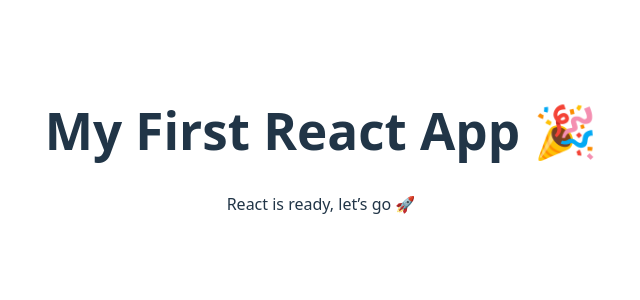
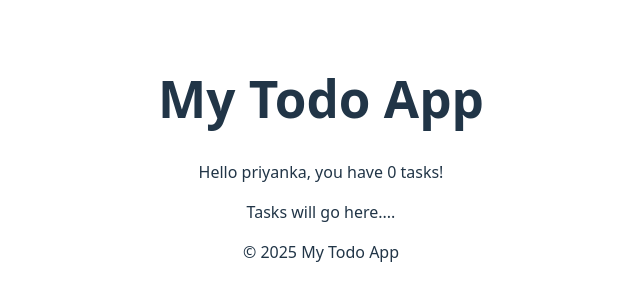
Before and after one commit to priyanka5123/react_practice, a React (Vite) app in the folder react-todo-app/: page / in a window 1280 px wide. Shown: the part 250-550 px from the top of the page, without its empty margins (319-959 px from the left). Built offline with nearby package versions, Linux system fonts and the light colour scheme.

Commit message:
added components

```diff
--- a/react-todo-app/src/App.jsx
+++ b/react-todo-app/src/App.jsx
@@ -1,14 +1,18 @@
-// import { useState } from 'react'
 import './App.css'
+import Header from './Header'
+import Footer from './Footer'
+import WelcomeMessage from './WelcomeMessage'
 
 function App() {
-  // const [count, setCount] = useState(0)
 
   return (
     <>
       <div>
-        <h1>My First React App 🎉</h1>
-        <p>React is ready, let’s go 🚀</p>
+        <Header/>
+        {/* <h1>My First React App 🎉</h1> */}
+        <WelcomeMessage/>
+        <p>Tasks will go here....</p>
+        <Footer/>
       </div>
     </>
   )
--- /dev/null
+++ b/react-todo-app/src/Footer.jsx
@@ -0,0 +1,5 @@
+function Footer() {
+    return <footer>© 2025 My Todo App</footer>
+}
+
+export default Footer
--- /dev/null
+++ b/react-todo-app/src/Header.jsx
@@ -0,0 +1,5 @@
+function Header() {
+    return <h1>My Todo App</h1>
+}
+
+export default Header;
--- /dev/null
+++ b/react-todo-app/src/WelcomeMessage.jsx
@@ -0,0 +1,5 @@
+function WelcomeMessage(){
+    return <p>Hello priyanka, you have 0 tasks!</p>
+}
+
+export default WelcomeMessage;
```
Also changed, not shown: 1 other file (tests, documents, lock files or other folders).
